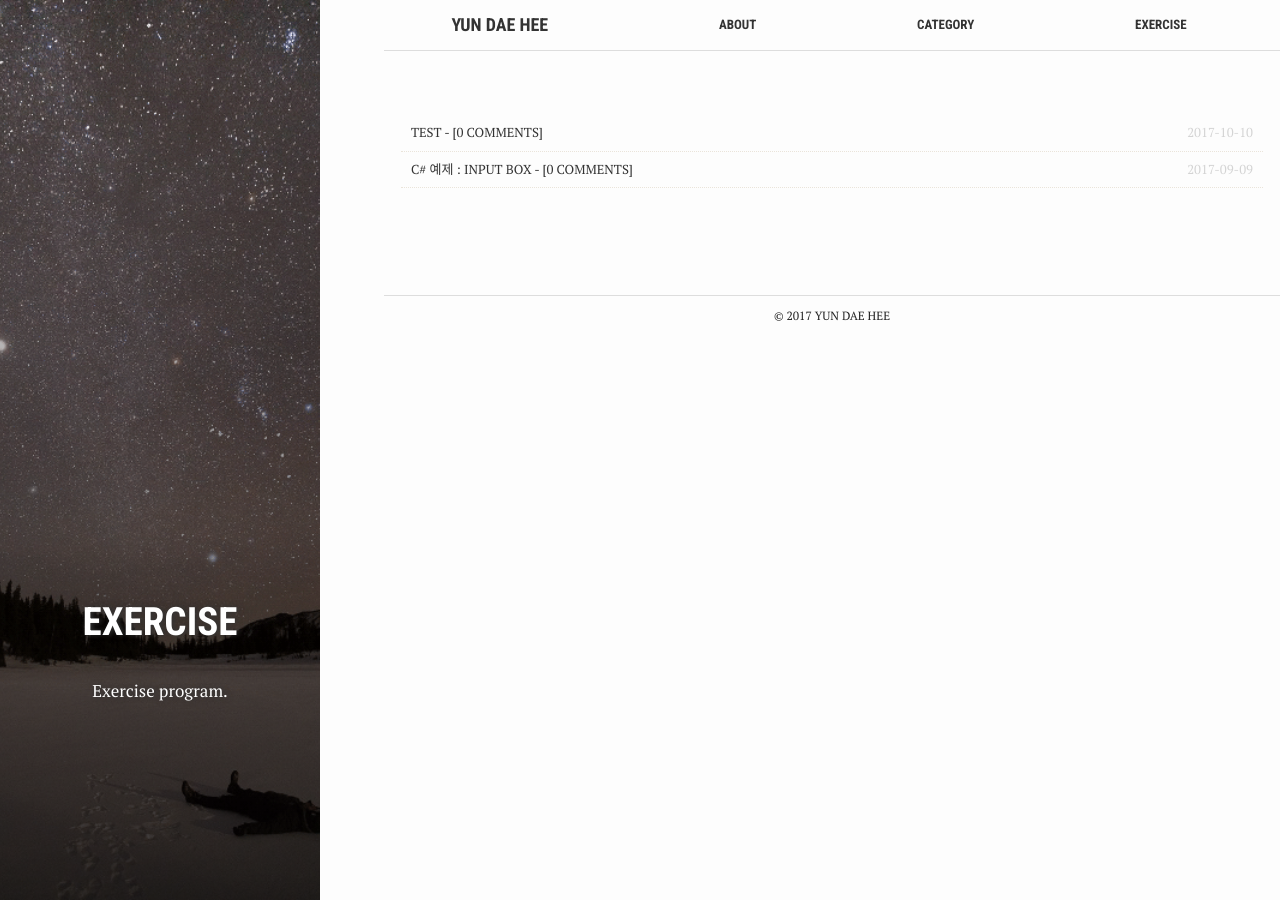
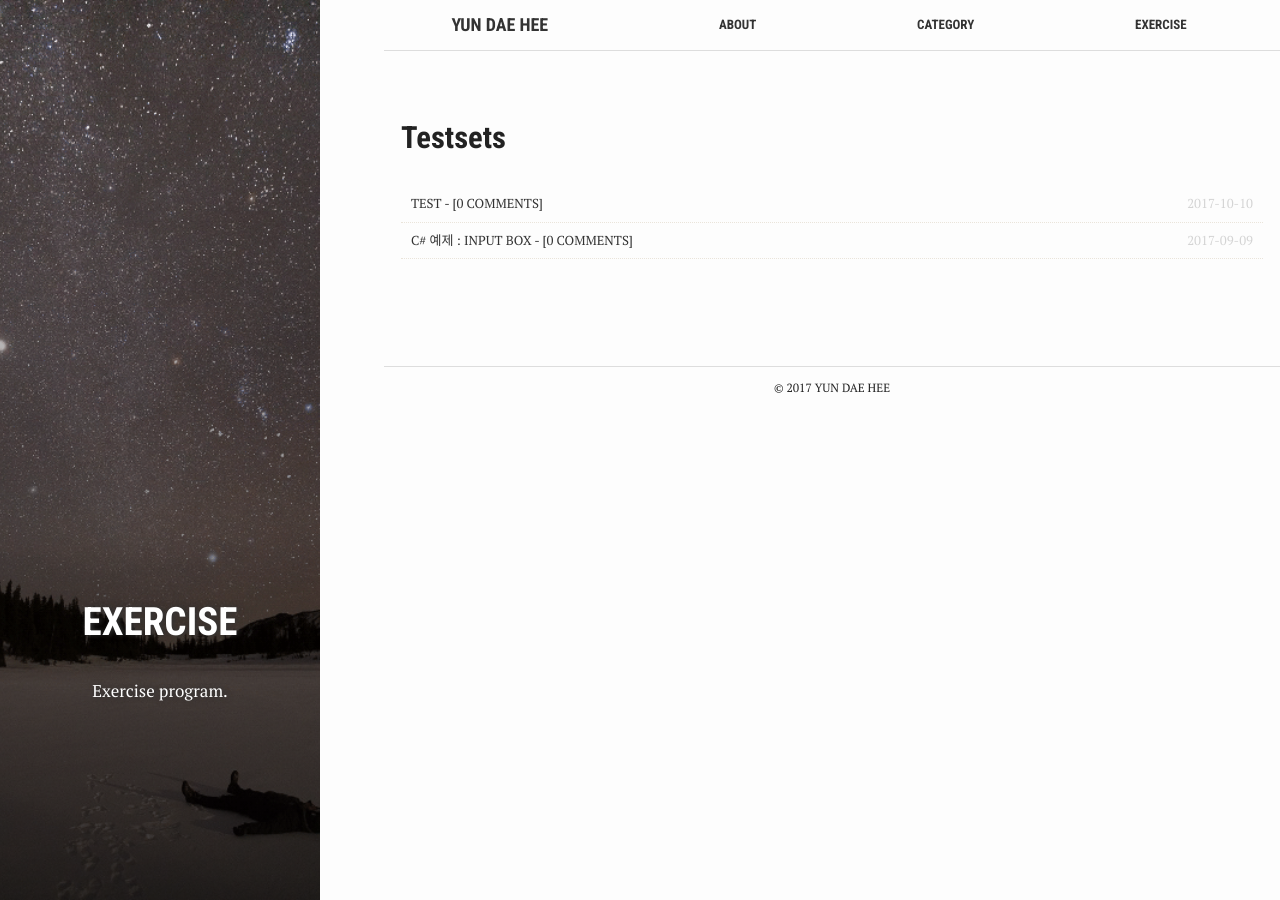
Before and after one commit to test076923/test076923.github.io, a Jekyll site: the page built from exercise.md, in a window 1280 px wide. Built offline with Jekyll 4.4.1, drawn with Linux system fonts in a browser that asks for light colours; comment, search, counter and statistics services are not loaded.

Commit message:
Update exercise.md

```diff
--- a/exercise.md
+++ b/exercise.md
@@ -8,10 +8,10 @@
 active: Exercise
 date: 9/12/2017 3:37:34 PM
 ---
+
 {% for tag in site.tags %}
-  {% if site.categories contains "exercise" %}
-    {% assign t = tag | first %}
-    {% assign exercise = tag | last %}
+  {% assign t = tag | first %}
+  {% assign posts = tag | last %}
 
   {% for post in posts  limit: 1 %}
     {% if post.tags contains t %}
@@ -24,9 +24,9 @@
   {% endfor %}
 
   <ul class="year">
-    {% for post in exercise %}
+    {% for post in posts %}
       {% if post.tags contains t %}
-          {% if post.categories contains "exercise" %}
+        {% if post.categories contains "exercise" %}
         <li>
           {% if post.lastmod %}
             <a href="{{ post.url }}">{{ post.title }}</a> - [<a href="{{ post.url }}#disqus_thread" data-disqus-identifier="{{ post.id }}">0 Comments</a>]
@@ -41,5 +41,4 @@
     {% endfor %}
   </ul>
 
-  {% endif %}
 {% endfor %}
```
